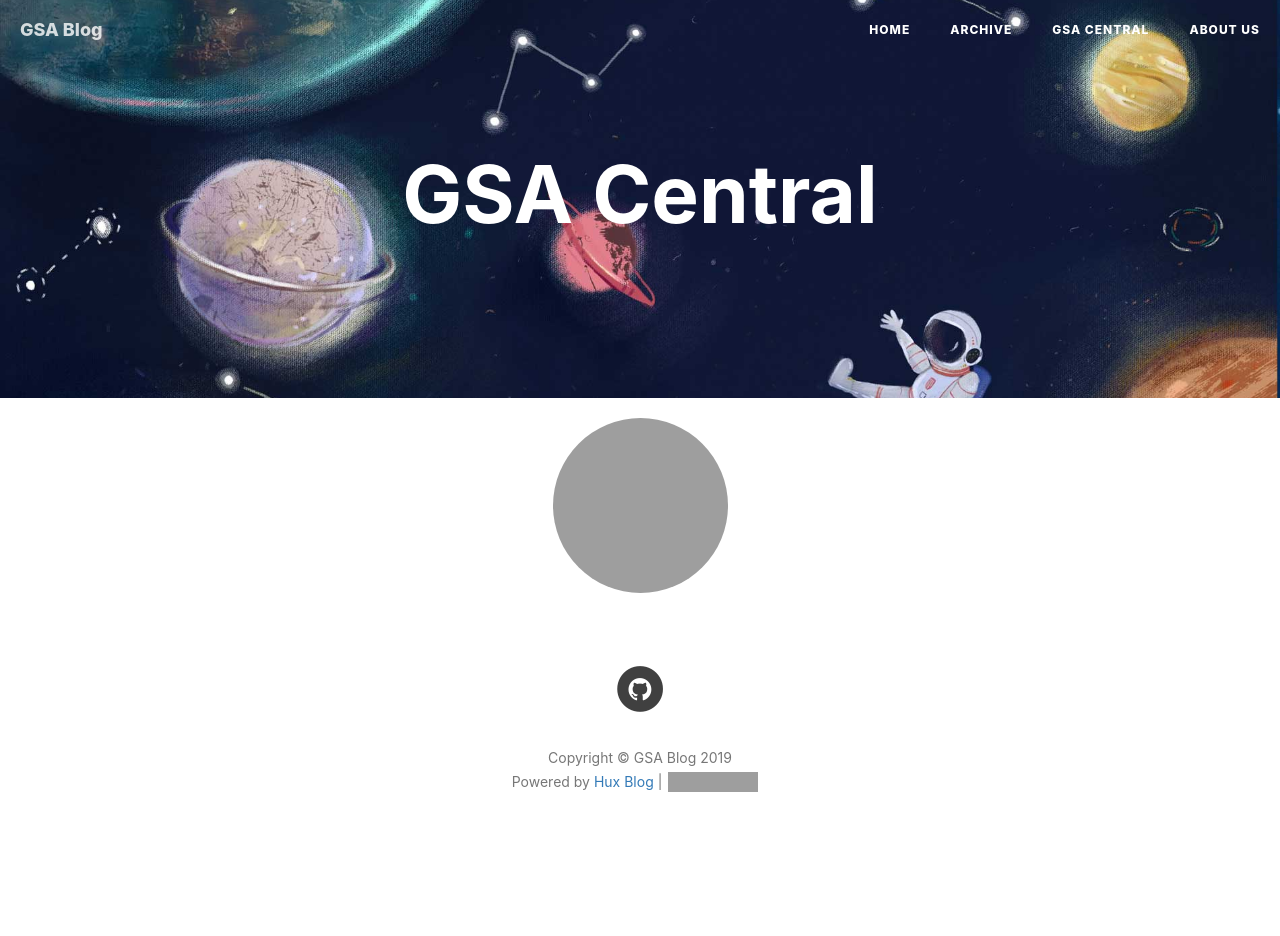
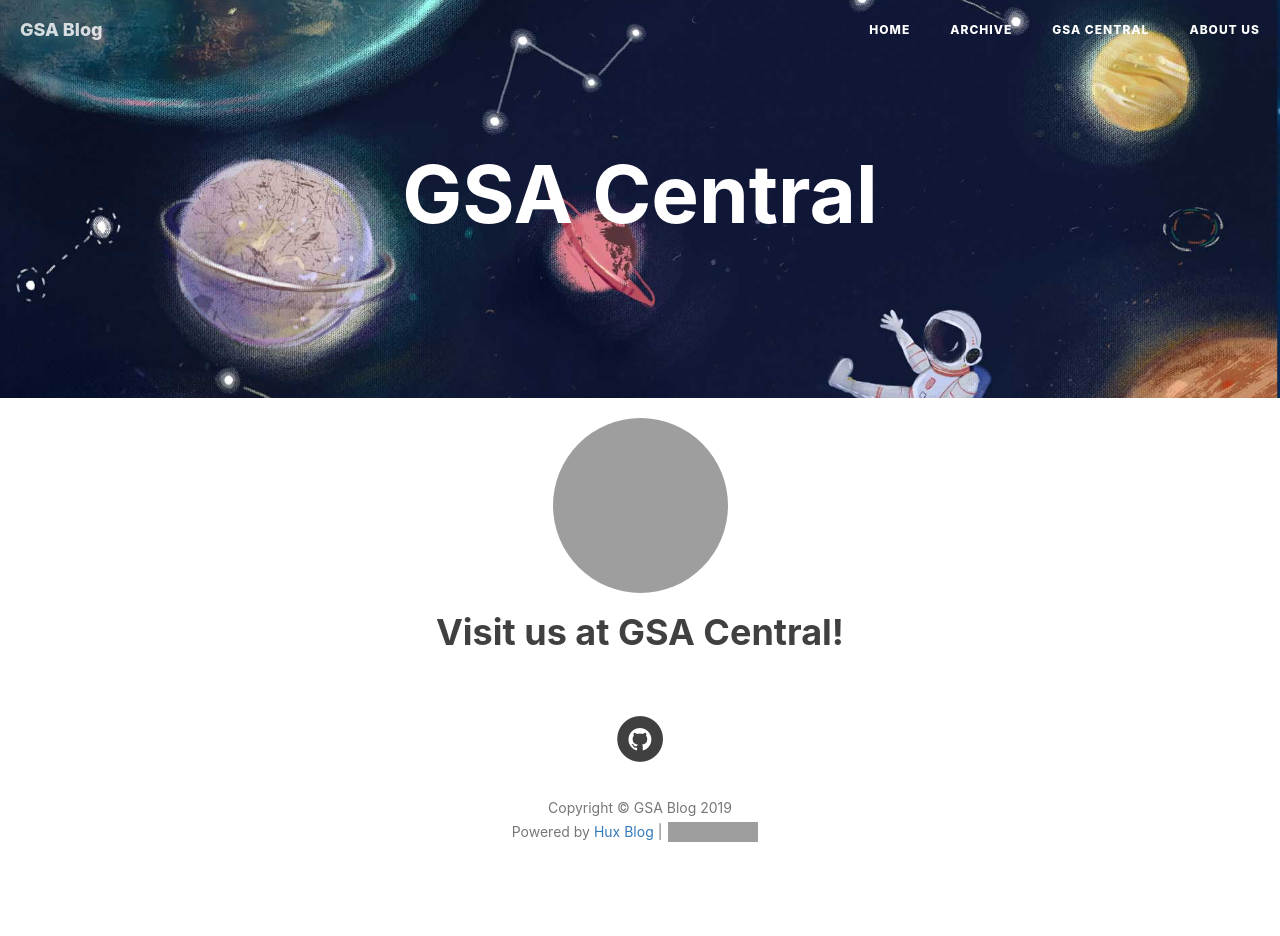
Before and after one commit to gsa-blog/gsa-blog.github.io, a Jekyll site: the page built from gsacentral.html, in a window 1280 px wide. Built offline with Jekyll 4.4.1, drawn with Linux system fonts in a browser that asks for light colours; nearby versions of some CDN libraries; comment, search, counter and statistics services are not loaded; before the commit the page ends 900 px from its top, so only the background shows below that; grey boxes are pictures that could not be loaded.

Commit message:
Update gsacentral.html

```diff
--- a/gsacentral.html
+++ b/gsacentral.html
@@ -18,7 +18,7 @@ layout: default
 				<a href="https://gsa-central.github.io/index.html"><img width="175" height="175" style="border-radius:50%;margin: 0 auto;" src="/img/avatar-hux-ny.jpg"></a>
 			    </center>
 			</header>
-			<h1 style="text-align: center;"Visit us at GSA Central!"</h1>
+			<h1 style="text-align: center">Visit us at GSA Central!</h1>
 		</div>
 	</body>
 </html>
```
